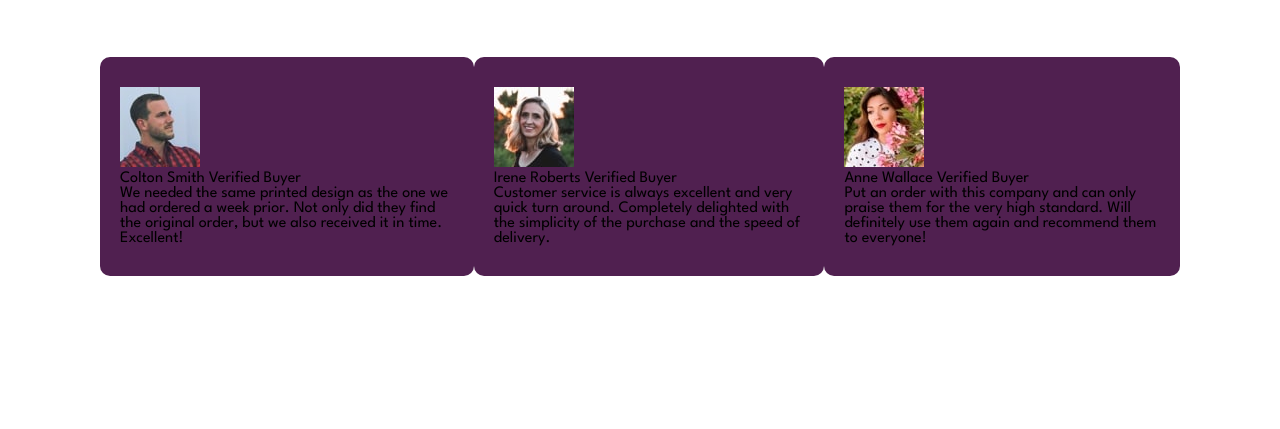
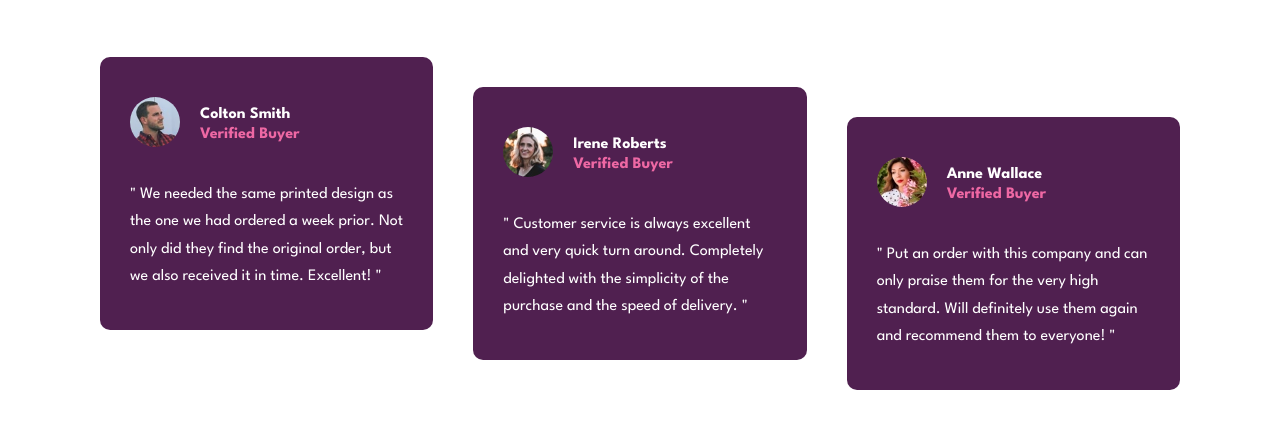
Before and after one commit to MemoBiomy/Social-proof-section, a plain HTML site: page index.html in a window 1280 px wide. Shown: the part 307-736 px from the top of the page. Drawn offline with Linux system fonts and the light colour scheme.

Commit message:
desktop case added

```diff
--- a/CSS/style.css
+++ b/CSS/style.css
@@ -84,5 +84,47 @@ ul .stars {
 .card {
     border-radius: 10px;
     background-color: var(--magenta);
-    padding: 30px 20px;
+    padding: 40px 30px;
+    color: white;
+    flex-basis: calc((100% / 3) - (80px / 3));
+    position: relative;
 }
+
+.card .info {
+    display: flex;
+    align-items: center;
+}
+
+.card .label {
+    flex: 1;
+    font-weight: 700;
+}
+
+.card .label span {
+    display: block;
+    color: var(--pink);
+    margin-top: 5px;
+}
+
+.card .image img {
+    height: 50px;
+    width: 50px;
+    border-radius: 50%;
+    margin-right: 20px;
+}
+
+.card .comment p {
+    line-height: 1.7;
+    margin-top: 30px;
+    font-size: 16px;
+    font-weight: 400;
+    position: relative;
+}
+
+.card:nth-child(2) {
+    top: 30px;
+}
+
+.card:last-child {
+    top: 60px;
+}
--- a/index.html
+++ b/index.html
@@ -54,7 +54,7 @@
         </ul>
       </div>
 
-      <!-- ---------------------------- -->
+
       <div class="holder-two">
         <div class="card">
           <div class="info">
@@ -70,9 +70,9 @@
           </div>
           <div class="comment">
             <p>
-              We needed the same printed design as the one we had ordered a week prior.
+              " We needed the same printed design as the one we had ordered a week prior.
               Not only did they find the original order, but we also received it in time.
-              Excellent!
+              Excellent! "
             </p>
           </div>
         </div>
@@ -90,8 +90,8 @@
           </div>
           <div class="comment">
             <p>
-              Customer service is always excellent and very quick turn around. Completely
-              delighted with the simplicity of the purchase and the speed of delivery.
+              " Customer service is always excellent and very quick turn around. Completely
+              delighted with the simplicity of the purchase and the speed of delivery. "
             </p>
           </div>
         </div>
@@ -109,8 +109,8 @@
           </div>
           <div class="comment">
             <p>
-              Put an order with this company and can only praise them for the very high
-              standard. Will definitely use them again and recommend them to everyone!
+              " Put an order with this company and can only praise them for the very high
+              standard. Will definitely use them again and recommend them to everyone! "
             </p>
           </div>
         </div>
```
